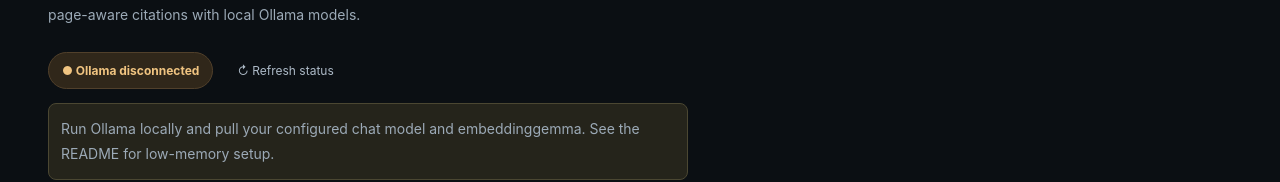
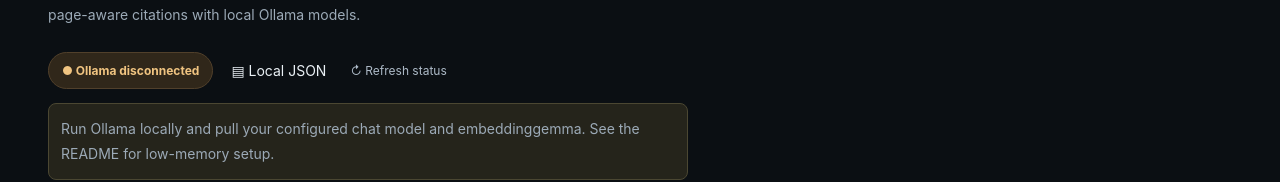
Before and after one commit to SOHELL5300/frontend-ai-engineering-projects, a Next.js app in the folder projects/04-rag-knowledge-assistant/: page / in a window 1280 px wide. Shown: the part 372-554 px from the top of the page. Built offline with nearby package versions, Linux system fonts and the light colour scheme; no server answers.

Commit message:
ui(rag): show active storage backend in knowledge studio

```diff
--- a/projects/04-rag-knowledge-assistant/components/Studio.jsx
+++ b/projects/04-rag-knowledge-assistant/components/Studio.jsx
@@ -149,6 +149,7 @@ export default function Studio() {
       <p>Index PDFs, text and Markdown. Generate embeddings, retrieve relevant passages and inspect page-aware citations with local Ollama models.</p>
       <div className="status">
         <strong>{ready ? "● Ollama connected" : health?.online ? "● Pull required models" : "● Ollama disconnected"}</strong>
+        <span className="storage-indicator" aria-label="Active storage backend">{health?.storageMode === "postgres" ? "▦ PostgreSQL + pgvector" : "▤ Local JSON"}</span>
         <button type="button" onClick={refresh}>↻ Refresh status</button>
       </div>
       {!ready && <p className="hint">Run Ollama locally and pull your configured chat model and embeddinggemma. See the README for low-memory setup.</p>}
```
